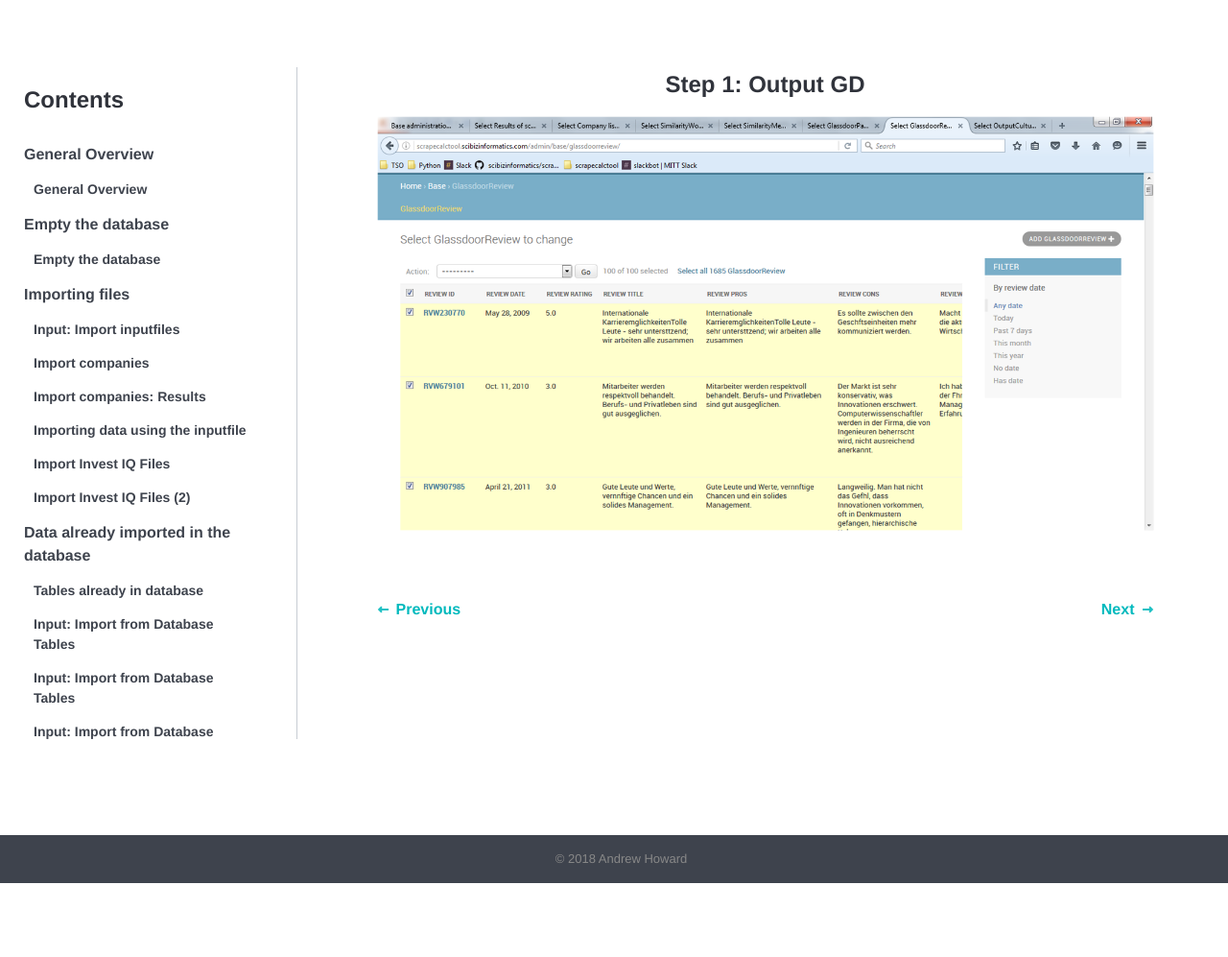
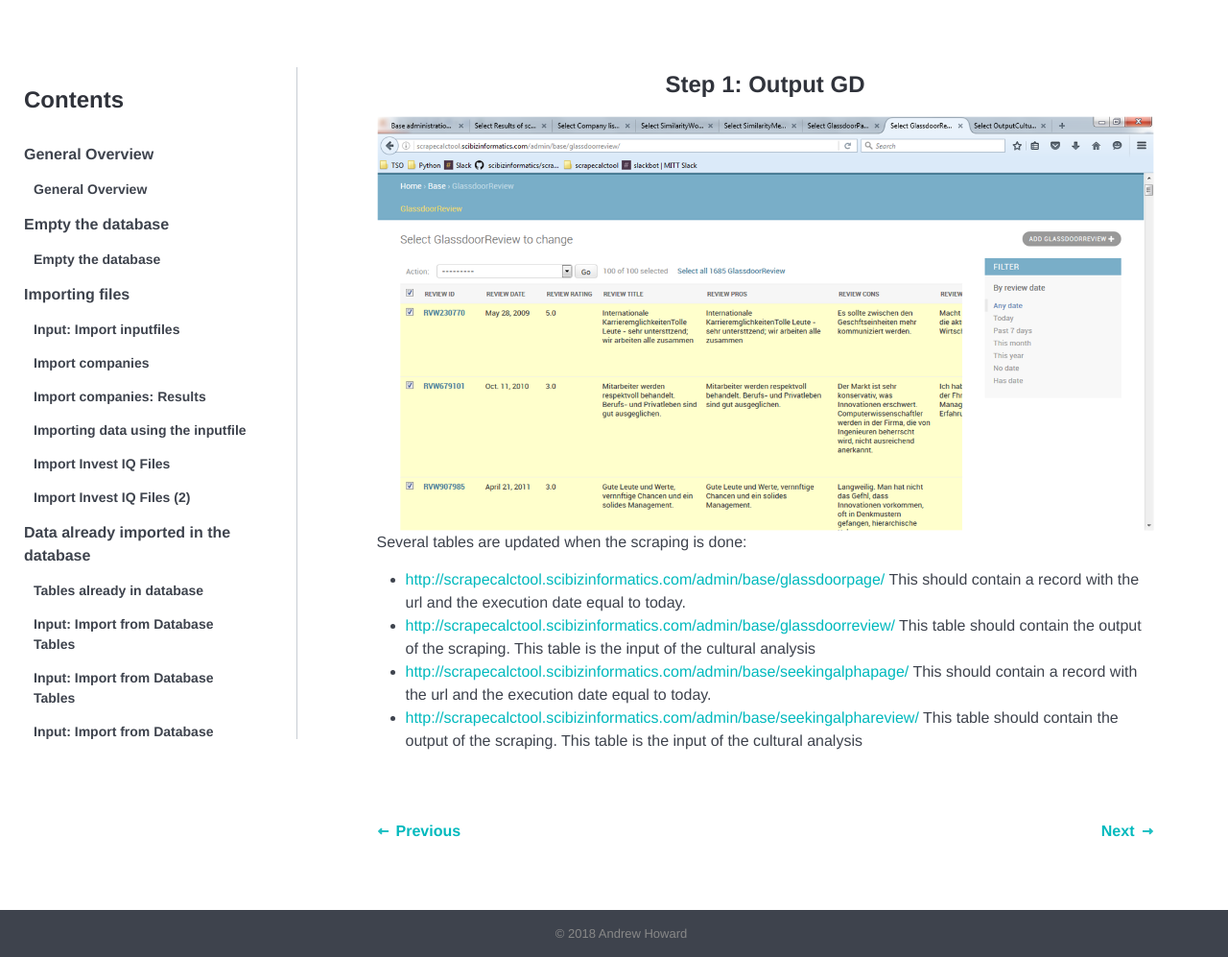
Before and after one commit to tkumpanenko/slides, a Jekyll site: the page built from _tutorials/105.html, in a window 1280 px wide. Shown: the whole page at 96% size. Built offline with Jekyll 4.4.1, drawn with Linux system fonts in a browser that asks for light colours; before the commit the page ends 920 px from its top, so only the background shows below that.

Commit message:
Update from Forestry.io - 105.html

```diff
--- a/_tutorials/105.html
+++ b/_tutorials/105.html
@@ -4,7 +4,15 @@ topic: cultural-analysis
 order: 5
 date: 2018-01-18 19:31:06 +0000
 ---
-
 <h4>Step 1: Output GD</h4>
 
 <img src="{{site.url}}{{site.baseurl}}/images/105.png" alt="">
+
+<p>Several tables are updated when the scraping is done:
+	<ul>
+		<li><a href="http://scrapecalctool.scibizinformatics.com/admin/base/glassdoorpage/">http://scrapecalctool.scibizinformatics.com/admin/base/glassdoorpage/</a> This should contain a record with the url and the execution date equal to today.</li>
+		<li><a href="http://scrapecalctool.scibizinformatics.com/admin/base/glassdoorreview/">http://scrapecalctool.scibizinformatics.com/admin/base/glassdoorreview/</a> This table should contain the output of the scraping. This table is the input of the cultural analysis</li>
+		<li><a href="http://scrapecalctool.scibizinformatics.com/admin/base/seekingalphapage/">http://scrapecalctool.scibizinformatics.com/admin/base/seekingalphapage/</a> This should contain a record with the url and the execution date equal to today.</li>
+		<li><a href="http://scrapecalctool.scibizinformatics.com/admin/base/seekingalphareview/">http://scrapecalctool.scibizinformatics.com/admin/base/seekingalphareview/</a> This table should contain the output of the scraping. This table is the input of the cultural analysis</li>
+	</ul>
+</p>
```
